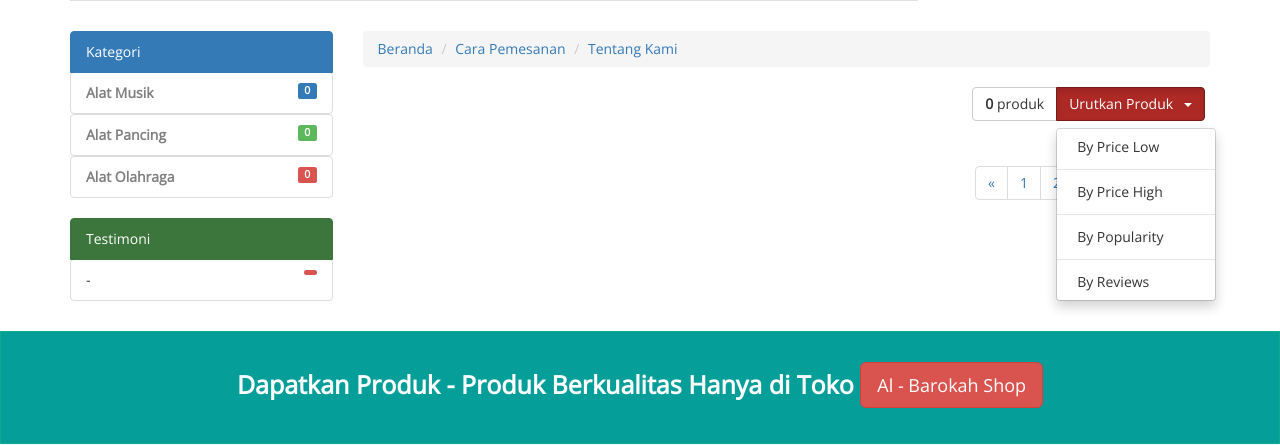
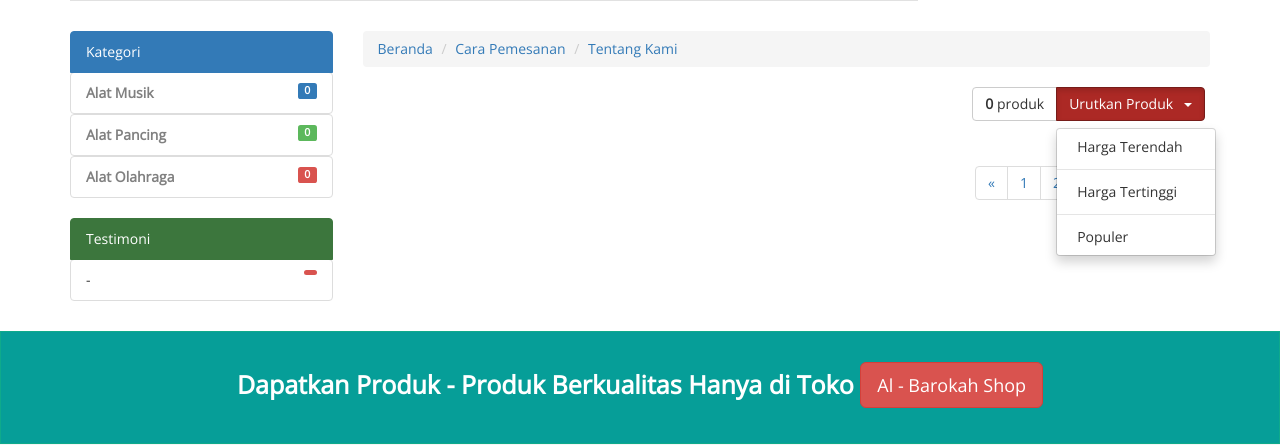
Before and after one commit to SyarifahAini98/albarokahshopci, a CodeIgniter app: page /albarokahshopci/index.php/beranda/index in a window 1280 px wide, after a click on "Urutkan Produk". Shown: the part 568-1013 px from the top of the page. Run offline with CodeIgniter, Linux system fonts and the light colour scheme; data that the repository does not hold is empty; some libraries are stand-ins or nearby versions.

Commit message:
Update beranda.php

```diff
--- a/application/views/beranda.php
+++ b/application/views/beranda.php
@@ -22,13 +22,11 @@
       <span class="caret"></span>
                             </button>
                             <ul class="dropdown-menu">
-                                <li><a href="#">By Price Low</a></li>
+                                <li><a href="#">Harga Terendah</a></li>
                                 <li class="divider"></li>
-                                <li><a href="#">By Price High</a></li>
+                                <li><a href="#">Harga Tertinggi</a></li>
                                 <li class="divider"></li>
-                                <li><a href="#">By Popularity</a></li>
-                                <li class="divider"></li>
-                                <li><a href="#">By Reviews</a></li>
+                                <li><a href="#">Populer</a></li>
                             </ul>
                         </div>
                     </div>
```
